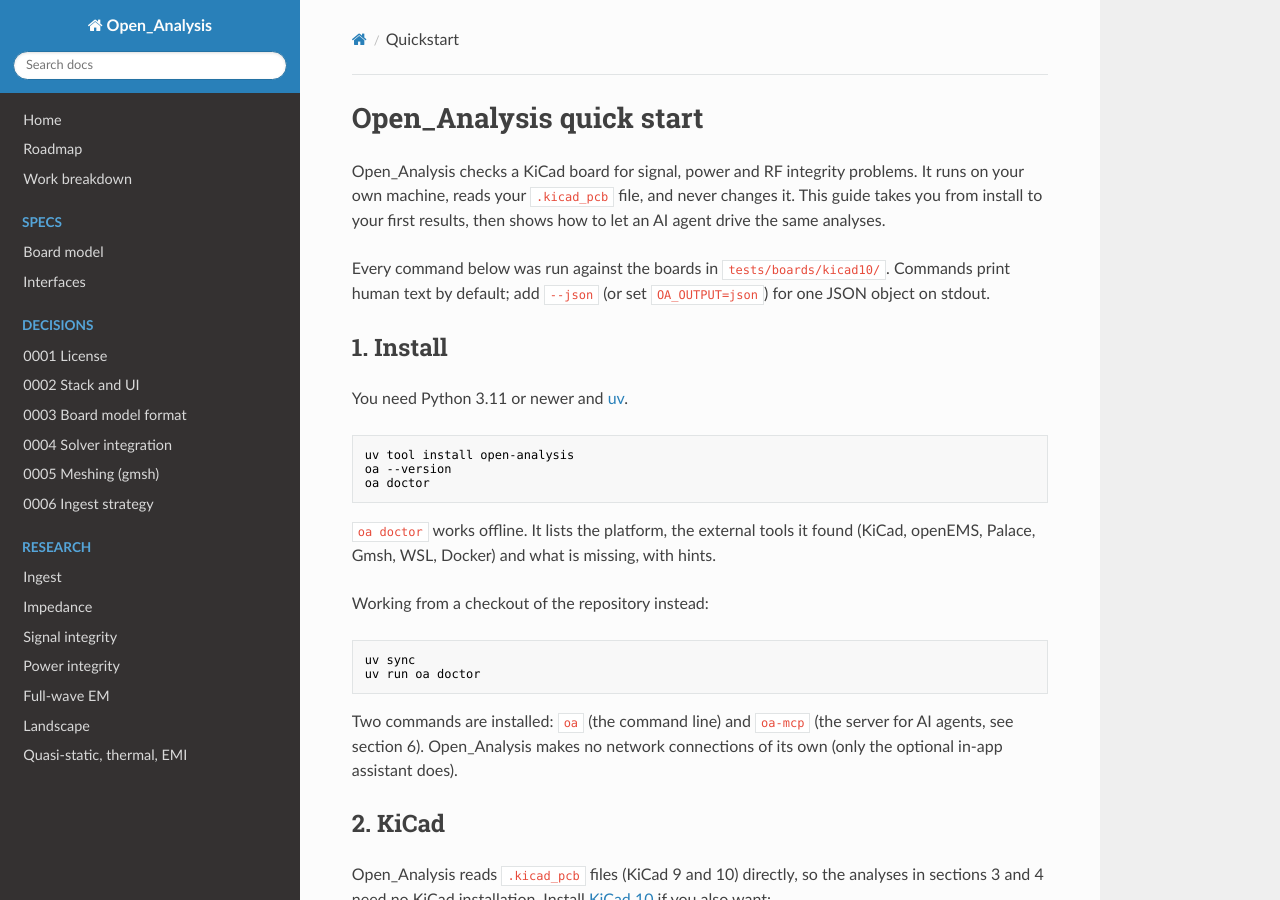
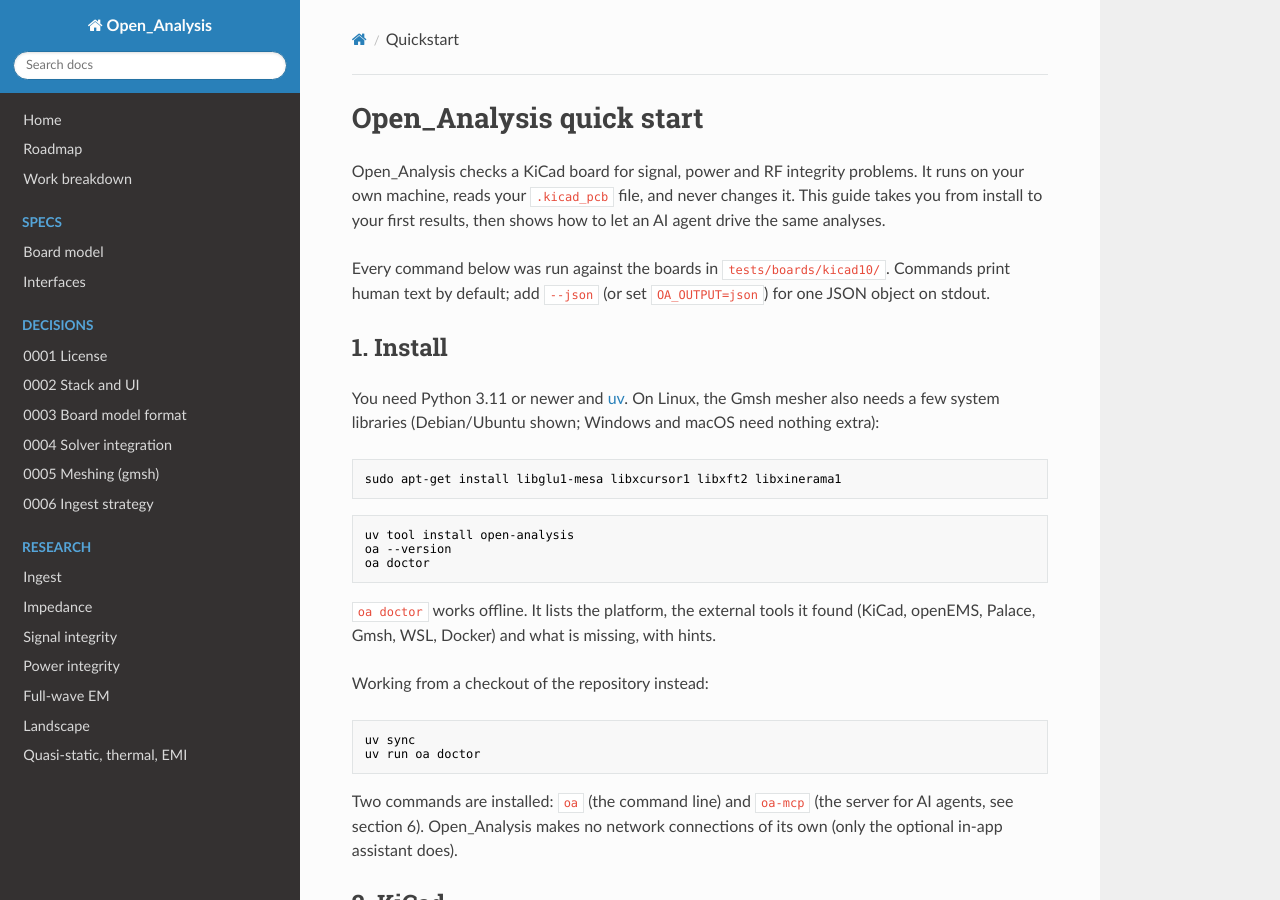
Before and after one commit to C-My-Code/Open_Analysis, an MkDocs documentation site: the page built from docs/user/quickstart.md, in a window 1280 px wide and 900 px high. Built offline with MkDocs 1.6.1, drawn with Linux system fonts in a browser that asks for light colours; nearby versions of some CDN libraries.

Commit message:
ci: gmsh Linux libraries for validation and release smoke; self-hosted jobs opt-in; 50k benchmark is perf
The nightly validation failed on Linux with 'libGLU.so.1: cannot open shared object file'
(reproduced in WSL). The quickstart now lists the Linux system libraries. The bench and
CUDA nightly jobs wait for self-hosted runners that do not exist, so they now need the
repository variables OA_SELF_HOSTED_BENCH / OA_SELF_HOSTED_GPU. The 50k-segment benchmark's
wall-clock assert moves behind the perf marker (TASKS rule 10).

Co-Authored-By: Claude Opus 5.5 <noreply@anthropic.com>
Claude-Session: https://claude.ai/code/session_011igm87KKv2vvAPV69iyBbW
Signed-off-by: C-My-Code <60239929+C-My-Code@users.noreply.github.com>

````diff
--- a/docs/user/quickstart.md
+++ b/docs/user/quickstart.md
@@ -14,7 +14,12 @@ text by default; add `--json` (or set `OA_OUTPUT=json`) for one JSON object on s
 
 ## 1. Install
 
-You need Python 3.11 or newer and [uv](https://docs.astral.sh/uv/).
+You need Python 3.11 or newer and [uv](https://docs.astral.sh/uv/). On Linux, the Gmsh mesher
+also needs a few system libraries (Debian/Ubuntu shown; Windows and macOS need nothing extra):
+
+```text
+sudo apt-get install libglu1-mesa libxcursor1 libxft2 libxinerama1
+```
 
 ```text
 uv tool install open-analysis
````
Also changed, not shown: docs/FOLLOWUPS.md (+2 -0 lines), 5 other files.
